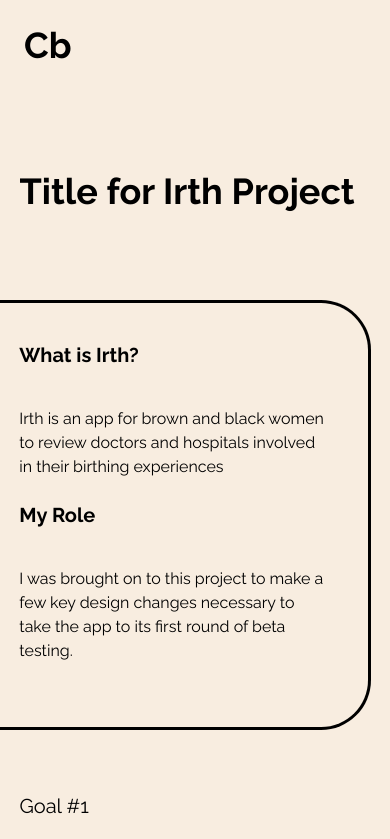
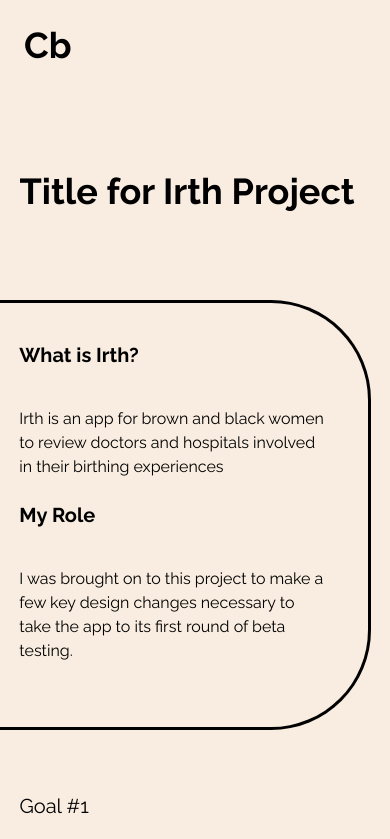
Before and after one commit to hottinet/casey-site-v2, a Next.js app: page /irth in a window 390 px wide. Shown: the top 839 px of the page. Built offline with nearby package versions, Linux system fonts and the light colour scheme.

Commit message:
border radius on mobile

```diff
--- a/src/components/pickles/Pickle.tsx
+++ b/src/components/pickles/Pickle.tsx
@@ -7,8 +7,11 @@ const PickleBody = styled(FlexBox)<Pick<PickleProps, 'origin'>>(
   ({ origin, theme }) => ({
     ...(origin === 'left' && {
       borderLeftWidth: 0,
-      borderRadius: '0 50px 50px 0',
+      borderRadius: '0 100px 100px 0',
       [theme.breakpoints.sm]: {
+        borderRadius: '0 250px 250px 0',
+      },
+      [theme.breakpoints.md]: {
         borderRadius: '0 1000px 1000px 0',
       },
     }),
```
Also changed, not shown: src/pages/index.tsx (+0 -12 lines).
